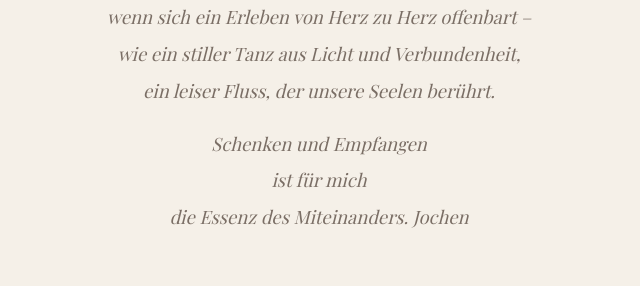
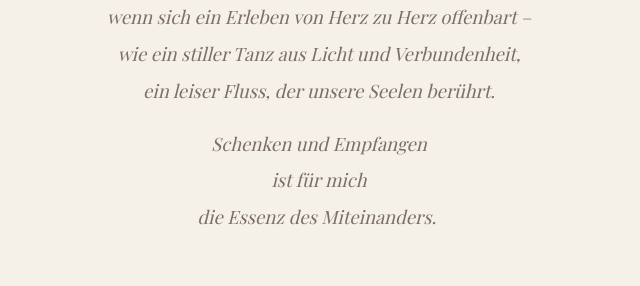
Before and after one commit to s0f4surf3r/ichbinhierjetzt-v1, an Eleventy site: page src/ueber.njk in a window 1280 px wide. Shown: the part 840-1126 px from the top of the page, 321-961 px from the left. Built offline with nearby package versions, Linux system fonts and the light colour scheme; Eleventy itself is replaced by a stand-in of ours; files that its build step writes are made by us from their sources; a web font is replaced by a local one.

Commit message:
Inline-Edit: ueber.njk (test@test.de)

```diff
--- a/src/ueber.njk
+++ b/src/ueber.njk
@@ -38,7 +38,7 @@
   <div class="poem">
     <p data-cms-field="poem_1">Ich freue mich über jede Begegnung mit Menschen,<br>denn sie ist wie ein zarter Ruf der Seele.</p>
     <p data-cms-field="poem_2">Wundersam finde ich es,<br>wenn sich ein Erleben von Herz zu Herz offenbart –<br>wie ein stiller Tanz aus Licht und Verbundenheit,<br>ein leiser Fluss, der unsere Seelen berührt.</p>
-    <p data-cms-field="poem_3">Schenken und Empfangen<br>ist für mich<br>die Essenz des Miteinanders. Jochen</p>
+    <p data-cms-field="poem_3">Schenken und Empfangen<br>ist für mich<br>die Essenz des Miteinanders.&nbsp;</p>
   </div>
 </div>
 
```
